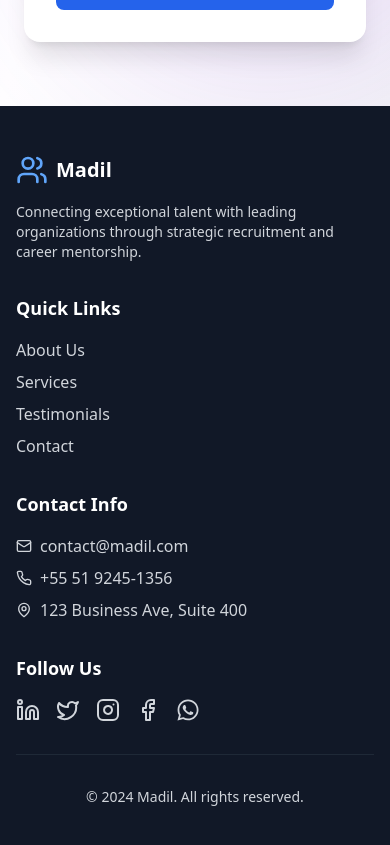
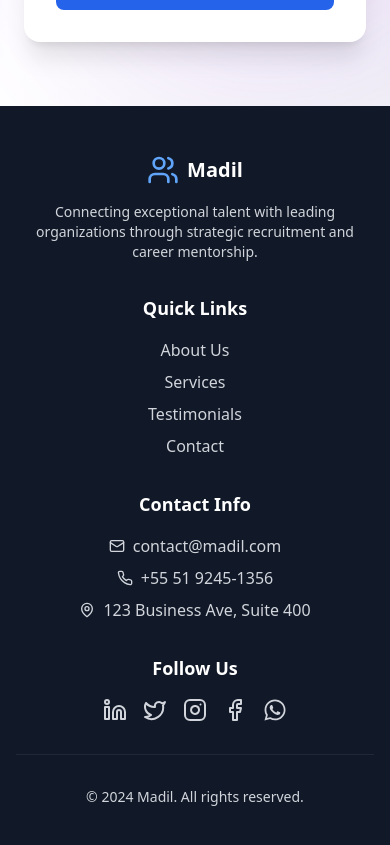
Before and after one commit to lanroo/madilcarreiras, a React (Vite) app: page /contact in a window 390 px wide. Shown: the part 1230-2075 px from the top of the page. Built offline with nearby package versions, Linux system fonts and the light colour scheme.

Commit message:
responsive footer center

```diff
--- a/src/components/Footer.tsx
+++ b/src/components/Footer.tsx
@@ -20,8 +20,8 @@ const Footer = () => {
         {/* Footer Content */}
         <div className="grid grid-cols-1 md:grid-cols-4 gap-8">
           {/* Company Information */}
-          <div className="space-y-4">
-            <div className="flex items-center space-x-2">
+          <div className="space-y-4 text-center md:text-left">
+            <div className="flex items-center justify-center md:justify-start space-x-2">
               <Users className="h-8 w-8 text-blue-400" />
               <span className="text-xl font-bold text-white">Madil</span>
             </div>
@@ -29,7 +29,7 @@ const Footer = () => {
           </div>
 
           {/* Quick Links */}
-          <div>
+          <div className="text-center md:text-left">
             <h3 className="text-lg font-semibold mb-4 text-white">{t('footer.quickLinks')}</h3>
             <ul className="space-y-2">
               <li><Link to="/about" className="hover:text-blue-400 transition-colors duration-200">{t('navbar.about')}</Link></li>
@@ -40,18 +40,18 @@ const Footer = () => {
           </div>
 
           {/* Contact Information */}
-          <div>
+          <div className="text-center md:text-left">
             <h3 className="text-lg font-semibold mb-4 text-white">{t('footer.contactInfo')}</h3>
             <ul className="space-y-2">
-              <li className="flex items-center space-x-2">
+              <li className="flex items-center justify-center md:justify-start space-x-2">
                 <Mail className="h-4 w-4" />
                 <span>contact@madil.com</span>
               </li>
-              <li className="flex items-center space-x-2">
+              <li className="flex items-center justify-center md:justify-start space-x-2">
                 <Phone className="h-4 w-4" />
                 <span>+55 51 9245-1356</span>
               </li>
-              <li className="flex items-center space-x-2">
+              <li className="flex items-center justify-center md:justify-start space-x-2">
                 <MapPin className="h-4 w-4" />
                 <span>123 Business Ave, Suite 400</span>
               </li>
@@ -59,9 +59,9 @@ const Footer = () => {
           </div>
 
           {/* Social Media Links */}
-          <div>
+          <div className="text-center md:text-left">
             <h3 className="text-lg font-semibold mb-4 text-white">{t('footer.followUs')}</h3>
-            <div className="flex space-x-4">
+            <div className="flex justify-center md:justify-start space-x-4">
               <a href={socialLinks.linkedin} target="_blank" rel="noopener noreferrer" className="hover:text-blue-400 transition-colors duration-200">
                 <Linkedin className="h-6 w-6" />
               </a>
```
